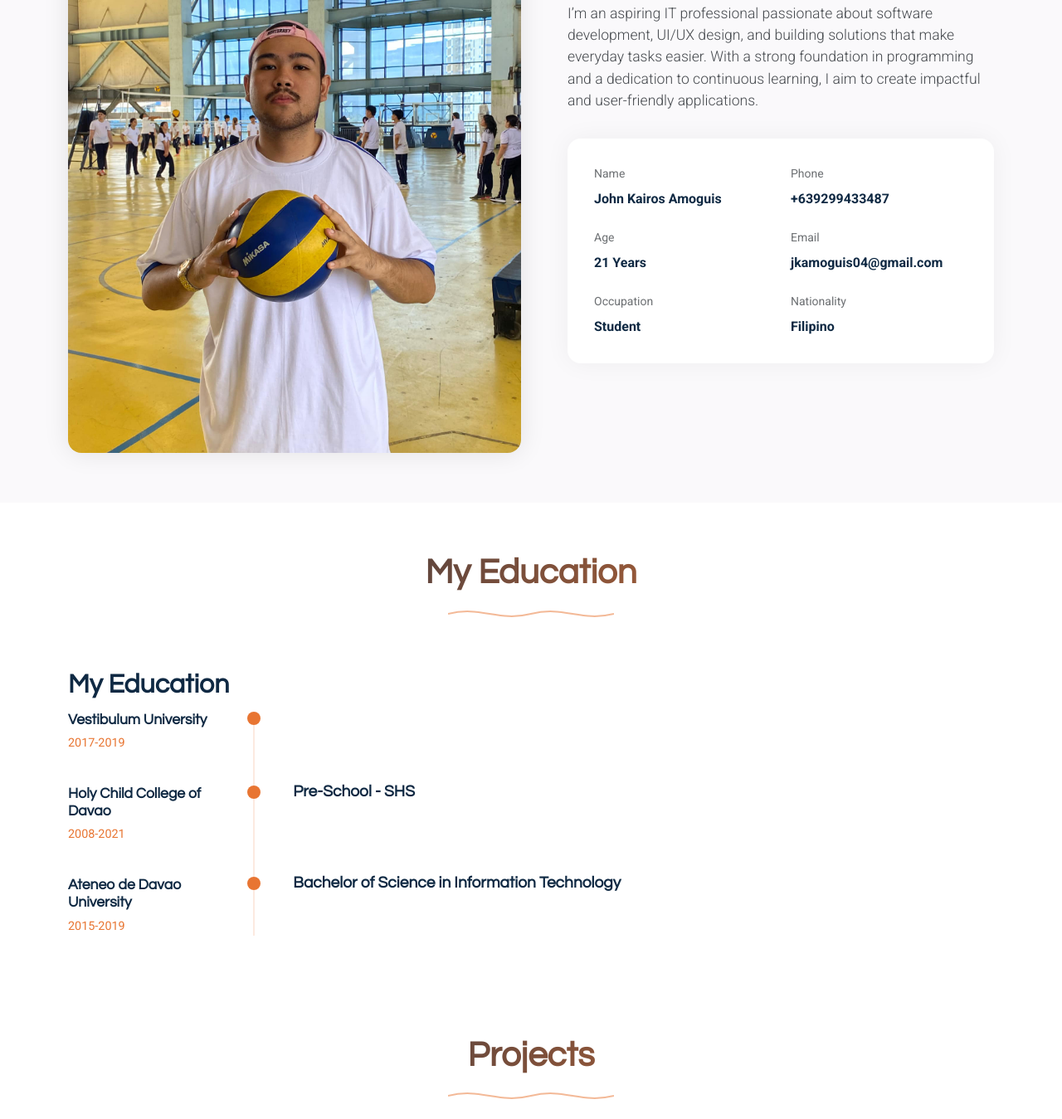
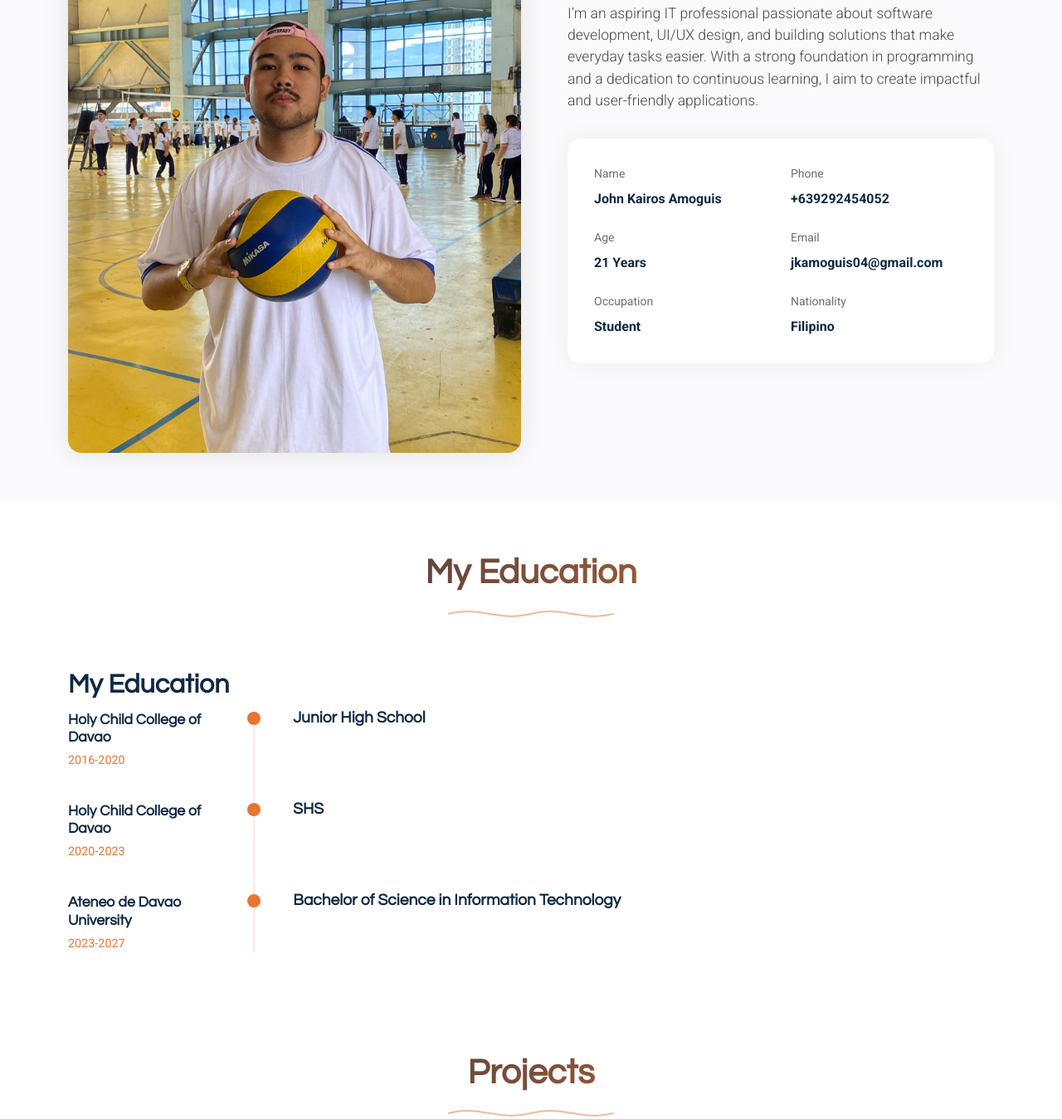
Before and after one commit to chefjkalbs/portfolio, a plain HTML site: page index.html in a window 1280 px wide. Shown: the part 492-1841 px from the top of the page at 83% size. Drawn offline with Linux system fonts and the light colour scheme.

Commit message:
Update index.html

```diff
--- a/index.html
+++ b/index.html
@@ -112,7 +112,7 @@
                   <div class="col-6">
                     <div class="info-item">
                       <span class="label">Phone</span>
-                      <span class="value">+639299433487</span>
+                      <span class="value">+639292454052</span>
                     </div>
                   </div>
 
@@ -186,29 +186,30 @@
                 <div class="timeline">
                   <div class="timeline-item" data-aos="fade-up" data-aos-delay="200">
                     <div class="timeline-left">
-                      <h4 class="company">Vestibulum University</h4>
-                      <span class="period">2017-2019</span>
+                      <h4 class="company">Holy Child College of Davao</h4>
+                      <span class="period">2016-2020</span>
                     </div>
                     <div class="timeline-dot"></div>
                     <div class="timeline-right">
+                      <h3 class="position">Junior High School</h3>
                     </div>
                   </div>
 
                   <div class="timeline-item" data-aos="fade-up" data-aos-delay="300">
                     <div class="timeline-left">
                       <h4 class="company">Holy Child College of Davao</h4>
-                      <span class="period">2008-2021</span>
+                      <span class="period">2020-2023</span>
                     </div>
                     <div class="timeline-dot"></div>
                     <div class="timeline-right">
-                      <h3 class="position">Pre-School - SHS</h3>
+                      <h3 class="position">SHS</h3>
                     </div>
                   </div>
 
                   <div class="timeline-item" data-aos="fade-up" data-aos-delay="400">
                     <div class="timeline-left">
                       <h4 class="company">Ateneo de Davao University</h4>
-                      <span class="period">2015-2019</span>
+                      <span class="period">2023-2027</span>
                     </div>
                     <div class="timeline-dot"></div>
                     <div class="timeline-right">
```
